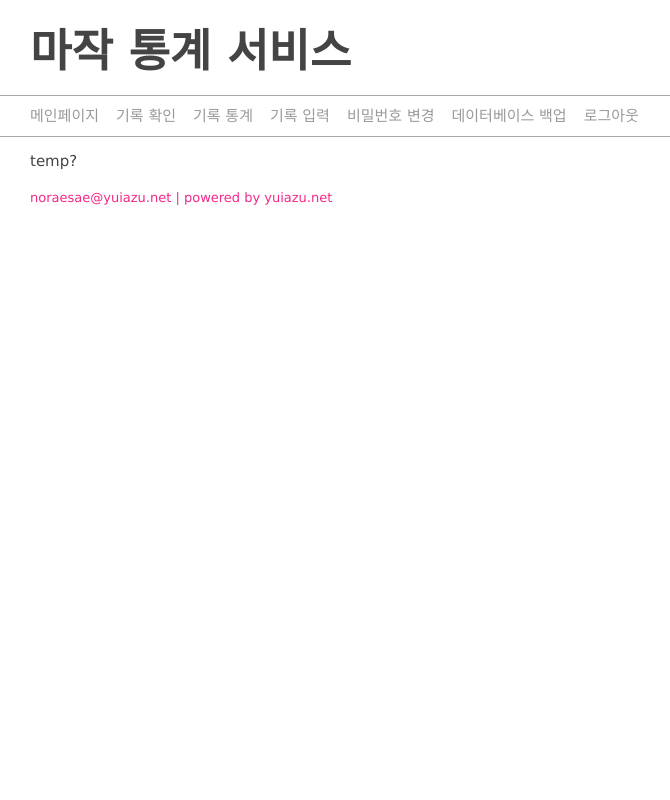
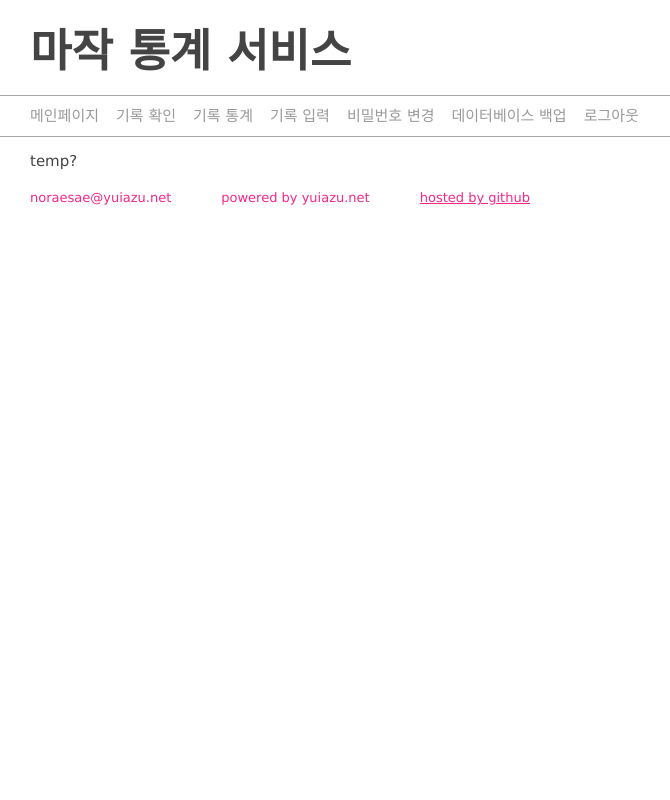
Before and after one commit to hatashiro/mahjong-statistics, a Django app: page / in a window 1280 px wide. Shown: the whole page, without its empty margins (0-670 px from the left). Run offline with Django 3.2, Linux system fonts and the light colour scheme; the visitor is signed in with stand-in values (Sample User, id 1); some libraries are stand-ins or nearby versions.

Commit message:
Change footer layout.
Committed by noraesae.

```diff
--- a/mahjong/templates/base.html
+++ b/mahjong/templates/base.html
@@ -20,7 +20,7 @@
             <div class='contents'>
                 {% block contents %}{% endblock %}
             </div>
-            <div class='footer hotpink'>noraesae@yuiazu.net | powered by yuiazu.net</div>
+            <div class='footer'><span class='footer-item'>noraesae@yuiazu.net</span><span class='footer-item'>powered by yuiazu.net</span><a class='footer-item' href='https://github.com/noraesae/mahjong-statics'>hosted by github</a></div>
         </div>
         {% block additional %}{% endblock %}
     </body>
--- a/static/css/base.css
+++ b/static/css/base.css
@@ -82,6 +82,10 @@ img {
     padding:5px 30px;
     font-size:13px;
 }
+#Container div.footer .footer-item {
+    color:#F52887;
+    margin-right:50px;
+}
 
 .form {
     margin:0px;
```
